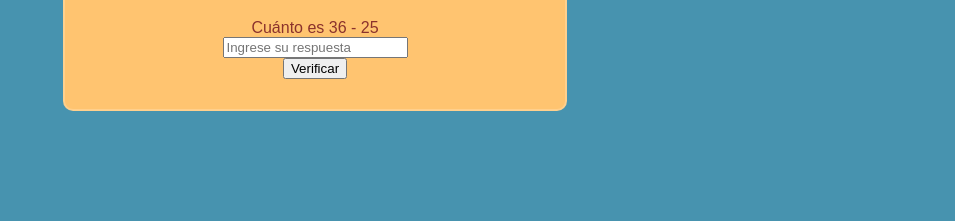
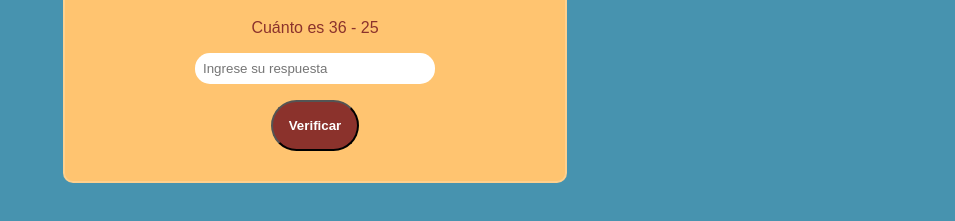
Before and after one commit to Juanluis439/Matematicas, a plain HTML site: page Matemáticas/index.html in a window 1280 px wide. Shown: the part 293-514 px from the top of the page, without its empty margins (325-1280 px from the left). Drawn offline with Linux system fonts and the light colour scheme.

Commit message:
cambio de input text a input number

```diff
--- a/Matemáticas/index.html
+++ b/Matemáticas/index.html
@@ -27,9 +27,9 @@
 
         <div id="operacion"></div>
 
-        <input type="text" id="respuesta" placeholder="Ingrese su respuesta">
+        <input type="number" id="respuesta" placeholder="Ingrese su respuesta" class="input-number">
 
-        <button onclick="verificarRespuesta()">Verificar</button>
+        <button onclick="verificarRespuesta()" class="verificar-button">Verificar</button>
     </div>
 
     <script src="index.js"></script>
--- a/Matemáticas/style.css
+++ b/Matemáticas/style.css
@@ -26,3 +26,17 @@ body{
     flex-direction: column;
     align-items: center;
 }
+.input-number{
+    margin: 1rem 0rem;
+    padding: 0.5rem;
+    width: 14rem;
+    border: none;
+    border-radius: 15px;
+}
+.verificar-button{
+    padding: 1rem 1rem;
+    border-radius: 3rem;
+    background: #8b322c;
+    color: #fff;
+    font-weight: 700;
+}
```
